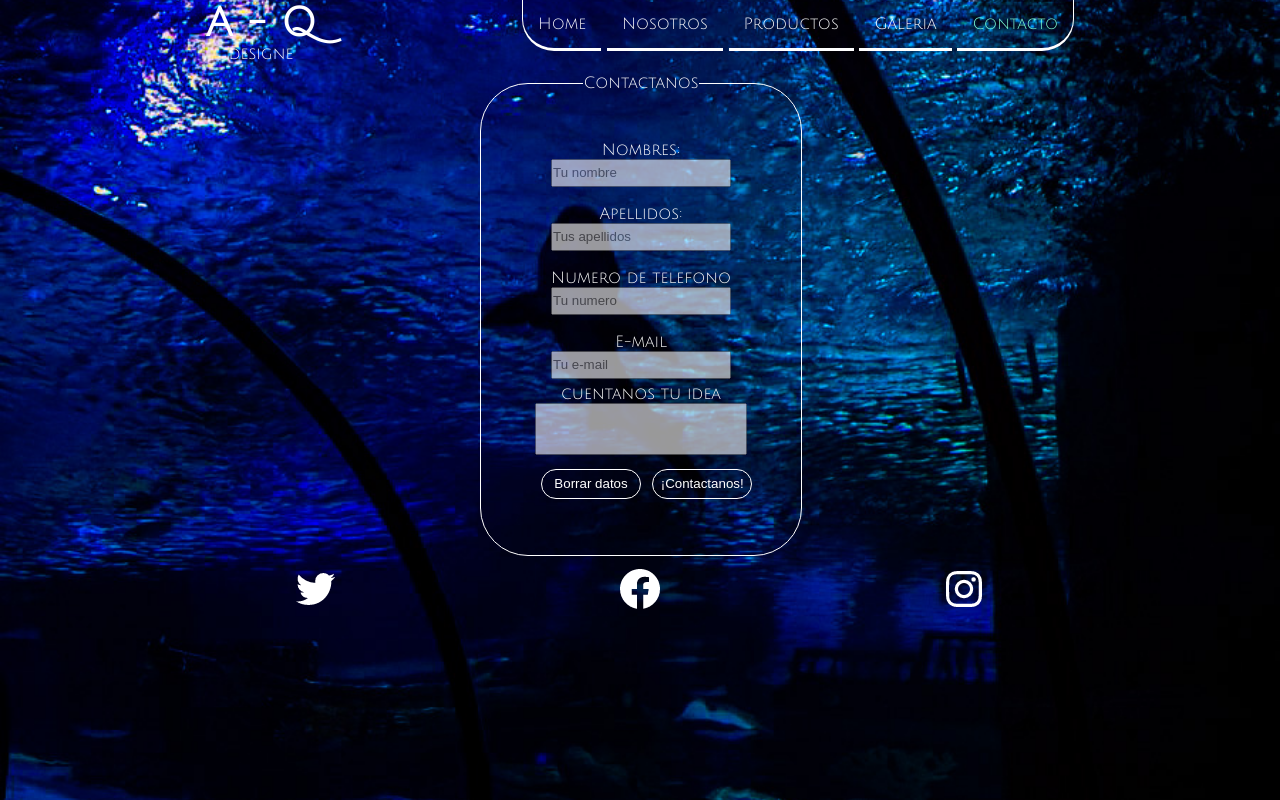
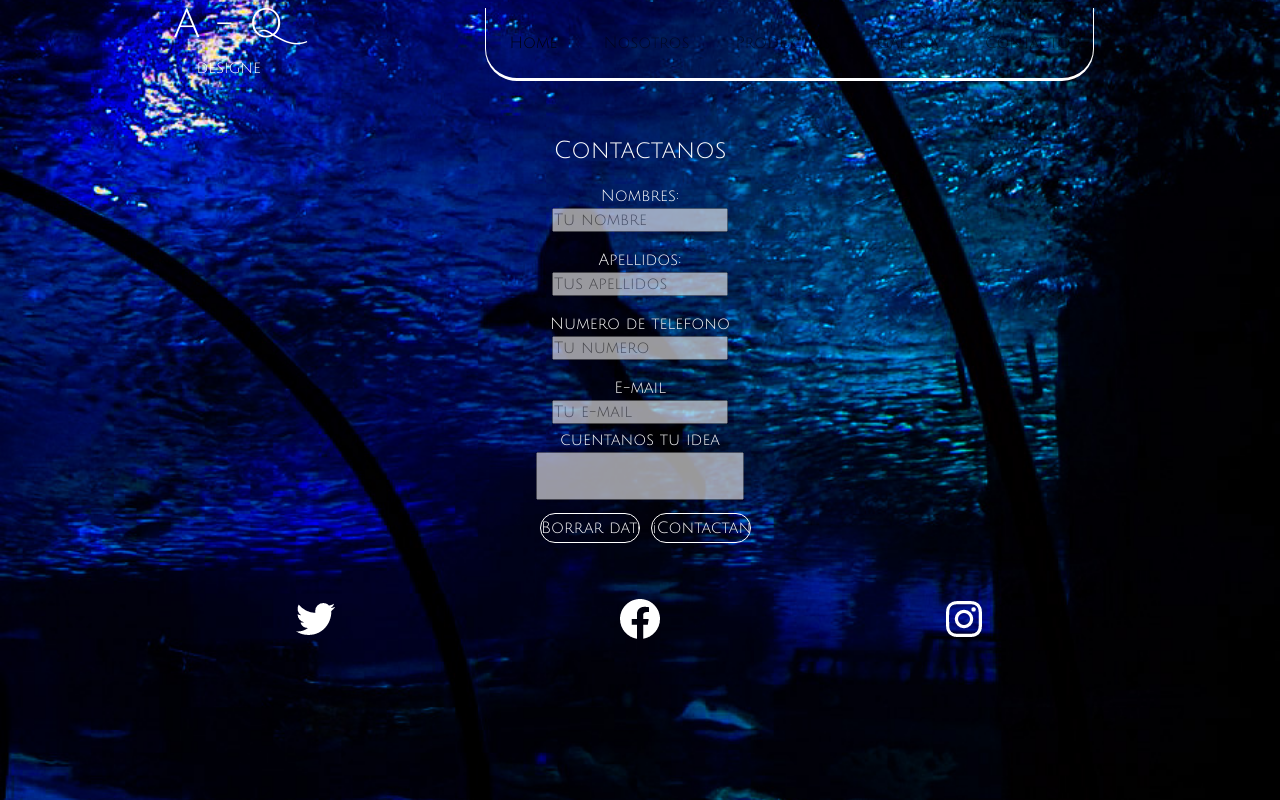
Before and after one commit to Danieldkn/A-Q-DESIGNE, a plain HTML site: page pages/contacto.html in a window 1280 px wide. Drawn offline with nearby package versions, Linux system fonts and the light colour scheme.

Commit message:
agregando una nav bar a todos los html y maquetando con boostrap la galeria

```diff
--- a/css/main.css
+++ b/css/main.css
@@ -354,6 +354,7 @@ h1{
 .barra{
     height: 4rem;
     transition: 1s;
+    background: none;
 }
 .barra:hover{
     margin: 10px;
--- a/index.html
+++ b/index.html
@@ -5,8 +5,10 @@
     <meta http-equiv="X-UA-Compatible" content="IE=edge">
     <meta name="viewport" content="width=device-width, initial-scale=1.0">
     <link rel="stylesheet" href="css/main.css">
+        <!-- CSS only -->
+        <link href="https://cdn.jsdelivr.net/npm/bootstrap@5.2.0-beta1/dist/css/bootstrap.min.css" rel="stylesheet" integrity="sha384-0evHe/X+R7YkIZDRvuzKMRqM+OrBnVFBL6DOitfPri4tjfHxaWutUpFmBp4vmVor" crossorigin="anonymous">
     <link href="https://fonts.googleapis.com/css2?family=Julius+Sans+One&display=swap" rel="stylesheet">
-    <title>AQdesigne</title>
+    <title>A-Qdesigne</title>
 </head>
 <body class="body-home">
     <header class="header-home">
@@ -15,35 +17,33 @@
             <p class="designe">designe</p>
         </div>
         <div class="barra">
-            <nav>
-                <ul>
-                    <div class="boton-izquierdo">
-                        <li>
-                            <a href="index.html" class="boton-seleccionado">Home</a>
-                        </li>
-                    </div>
-                    <div class="boton-centro">
-                        <li>
-                            <a href="pages/nosotros.html"> Nosotros</a>
-                        </li>
-                    </div>
-                    <div class="boton-centro">
-                        <li>
-                            <a href="pages/productos.html"> Productos</a>
-                        </li>
-                    </div>
-                    <div class="boton-centro">
-                        <li>
-                            <a href="pages/galeria.html">Galeria</a>
-                        </li>
-                    </div>
-                    <div class="boton-derecho">
-                        <li>
-                            <a href="pages/contacto.html"> Contacto</a>
-                        </li>
-                    </div>
-                </ul>
-             </nav>
+            <nav class="navbar navbar-expand-lg bg-none">
+                <div class="container-fluid">
+                  <a class="navbar-brand" href="#"></a>
+                  <button class="navbar-toggler" type="button" data-bs-toggle="collapse" data-bs-target="#navbarNav" aria-controls="navbarNav" aria-expanded="false" aria-label="Toggle navigation">
+                    <span class="navbar-toggler-icon"></span>
+                  </button>
+                  <div class="collapse navbar-collapse" id="navbarNav">
+                    <ul class="navbar-nav">
+                      <li class="nav-item boton-izquierdo">
+                        <a class="nav-link active" aria-current="page" href="index.html">Home</a>
+                      </li>
+                      <li class="nav-item boton-centro">
+                        <a class="nav-link" href="pages/nosotros.html">Nosotros</a>
+                      </li>
+                      <li class="nav-item boton-centro">
+                        <a class="nav-link" href="pages/productos.html">Productos</a>
+                      </li>
+                      <li class="nav-item boton-centro">
+                        <a class="nav-link" href="pages/galeria.html">Galeria</a>
+                      </li>
+                      <li class="nav-item boton-derecho">
+                        <a class="nav-link" href="pages/contacto.html">Contacto</a>
+                      </li>
+                    </ul>
+                  </div>
+                </div>
+              </nav>
         </div>
     </header>
     <main class="main-home">
@@ -72,4 +72,6 @@
         </div>
     </footer>
 </body>
+<!-- JavaScript Bundle with Popper -->
+<script src="https://cdn.jsdelivr.net/npm/bootstrap@5.2.0-beta1/dist/js/bootstrap.bundle.min.js" integrity="sha384-pprn3073KE6tl6bjs2QrFaJGz5/SUsLqktiwsUTF55Jfv3qYSDhgCecCxMW52nD2" crossorigin="anonymous"></script>
 </html>
--- a/pages/contacto.html
+++ b/pages/contacto.html
@@ -5,6 +5,8 @@
     <meta http-equiv="X-UA-Compatible" content="IE=edge">
     <meta name="viewport" content="width=device-width, initial-scale=1.0">
     <link rel="stylesheet" href="../css/main.css">
+        <!-- CSS only -->
+        <link href="https://cdn.jsdelivr.net/npm/bootstrap@5.2.0-beta1/dist/css/bootstrap.min.css" rel="stylesheet" integrity="sha384-0evHe/X+R7YkIZDRvuzKMRqM+OrBnVFBL6DOitfPri4tjfHxaWutUpFmBp4vmVor" crossorigin="anonymous">
     <link href="https://fonts.googleapis.com/css2?family=Julius+Sans+One&display=swap" rel="stylesheet">
     <title>Contacto</title>
 </head>
@@ -15,35 +17,33 @@
             <p class="designe">designe</p>
         </div>
         <div class="barra">
-           <nav>
-                <ul>
-                    <div class="boton-izquierdo">
-                        <li>
-                            <a href="../index.html">Home</a>
-                        </li>
-                    </div>
-                    <div class="boton-centro">
-                        <li>
-                            <a href="./nosotros.html"> Nosotros</a>
-                        </li>
-                    </div>
-                    <div class="boton-centro">
-                        <li>
-                            <a href="./productos.html"> Productos</a>
-                        </li>
-                    </div>
-                    <div class="boton-centro">
-                        <li>
-                            <a href="./galeria.html">Galeria</a>
-                        </li>
-                    </div>
-                    <div class="boton-derecho">
-                         <li>
-                            <a href="./contacto.html" class="boton-seleccionado"> Contacto</a>
-                        </li>
-                    </div>
-                </ul>
-            </nav>
+            <nav class="navbar navbar-expand-lg bg-none">
+                <div class="container-fluid">
+                  <a class="navbar-brand" href="#"></a>
+                  <button class="navbar-toggler" type="button" data-bs-toggle="collapse" data-bs-target="#navbarNav" aria-controls="navbarNav" aria-expanded="false" aria-label="Toggle navigation">
+                    <span class="navbar-toggler-icon"></span>
+                  </button>
+                  <div class="collapse navbar-collapse" id="navbarNav">
+                    <ul class="navbar-nav">
+                      <li class="nav-item boton-izquierdo">
+                        <a class="nav-link active" aria-current="page" href="../index.html">Home</a>
+                      </li>
+                      <li class="nav-item boton-centro">
+                        <a class="nav-link" href="../pages/nosotros.html">Nosotros</a>
+                      </li>
+                      <li class="nav-item boton-centro">
+                        <a class="nav-link" href="../pages/productos.html">Productos</a>
+                      </li>
+                      <li class="nav-item boton-centro">
+                        <a class="nav-link" href="../pages/galeria.html">Galeria</a>
+                      </li>
+                      <li class="nav-item boton-derecho">
+                        <a class="nav-link" href="../pages/contacto.html">Contacto</a>
+                      </li>
+                    </ul>
+                  </div>
+                </div>
+              </nav>
         </div>
     </header>
     <main class="main-contacto">
@@ -121,4 +121,6 @@
         </div>
     </footer>
 </body>
+<!-- JavaScript Bundle with Popper -->
+<script src="https://cdn.jsdelivr.net/npm/bootstrap@5.2.0-beta1/dist/js/bootstrap.bundle.min.js" integrity="sha384-pprn3073KE6tl6bjs2QrFaJGz5/SUsLqktiwsUTF55Jfv3qYSDhgCecCxMW52nD2" crossorigin="anonymous"></script>
 </html>
```
Also changed, not shown: pages/galeria.html (+27 -29 lines), pages/nosotros.html (+31 -29 lines), pages/productos.html (+31 -29 lines).
